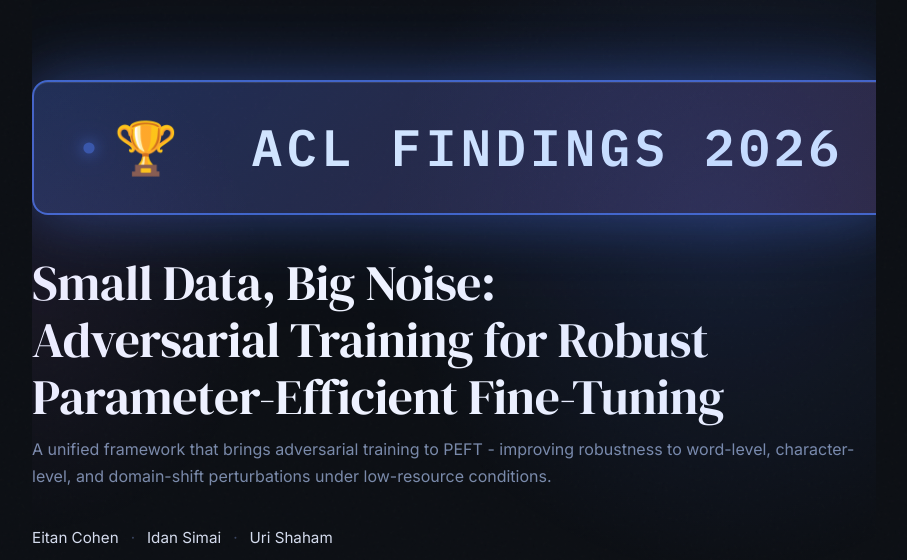
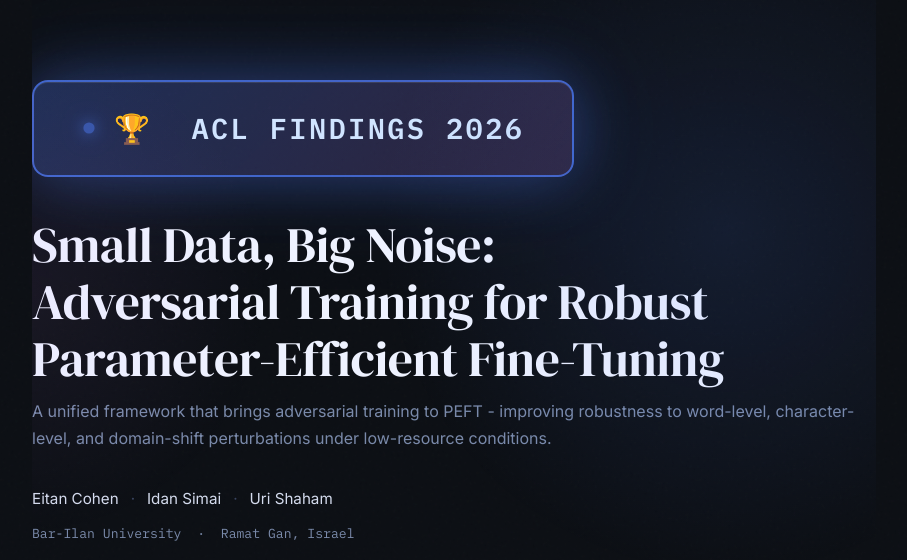
Before and after one commit to sdbn-paper/sdbn-paper.github.io, a plain HTML site: page index.html in a window 1280 px wide. Shown: the top 560 px of the page, without its empty margins (186-1093 px from the left). Drawn offline with Linux system fonts and the light colour scheme.

Commit message:
Update index.html

```diff
--- a/index.html
+++ b/index.html
@@ -90,7 +90,7 @@
       border-radius: 16px;
       padding: 22px 48px;
       font-family: 'IBM Plex Mono', monospace;
-      font-size: clamp(2rem, 4.5vw, 3.2rem);
+      font-size: clamp(1.2rem, 2.5vw, 1.8rem);
       font-weight: 800;
       color: #d0e4ff;
       white-space: nowrap;
```
